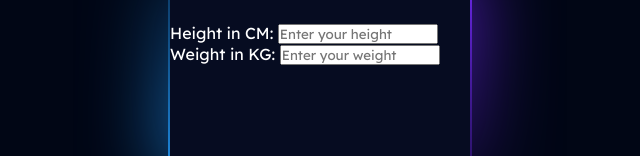
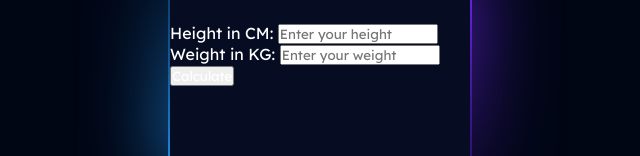
Before and after one commit to nejidevelops/BMI-Calculator, a plain HTML site: page index.html in a window 1280 px wide. Shown: the part 327-483 px from the top of the page, without its empty margins (320-960 px from the left). Drawn offline with Linux system fonts and the light colour scheme.

Commit message:
getting my calculat button

```diff
--- a/index.html
+++ b/index.html
@@ -17,6 +17,7 @@
             <input type="text" placeholder="Enter your height" />
             <label for="weight">Weight in KG:</label>
             <input type="text" placeholder="Enter your weight" />
+            <button>Calculate</button>
         </div>
     </section>
 </body>
```
